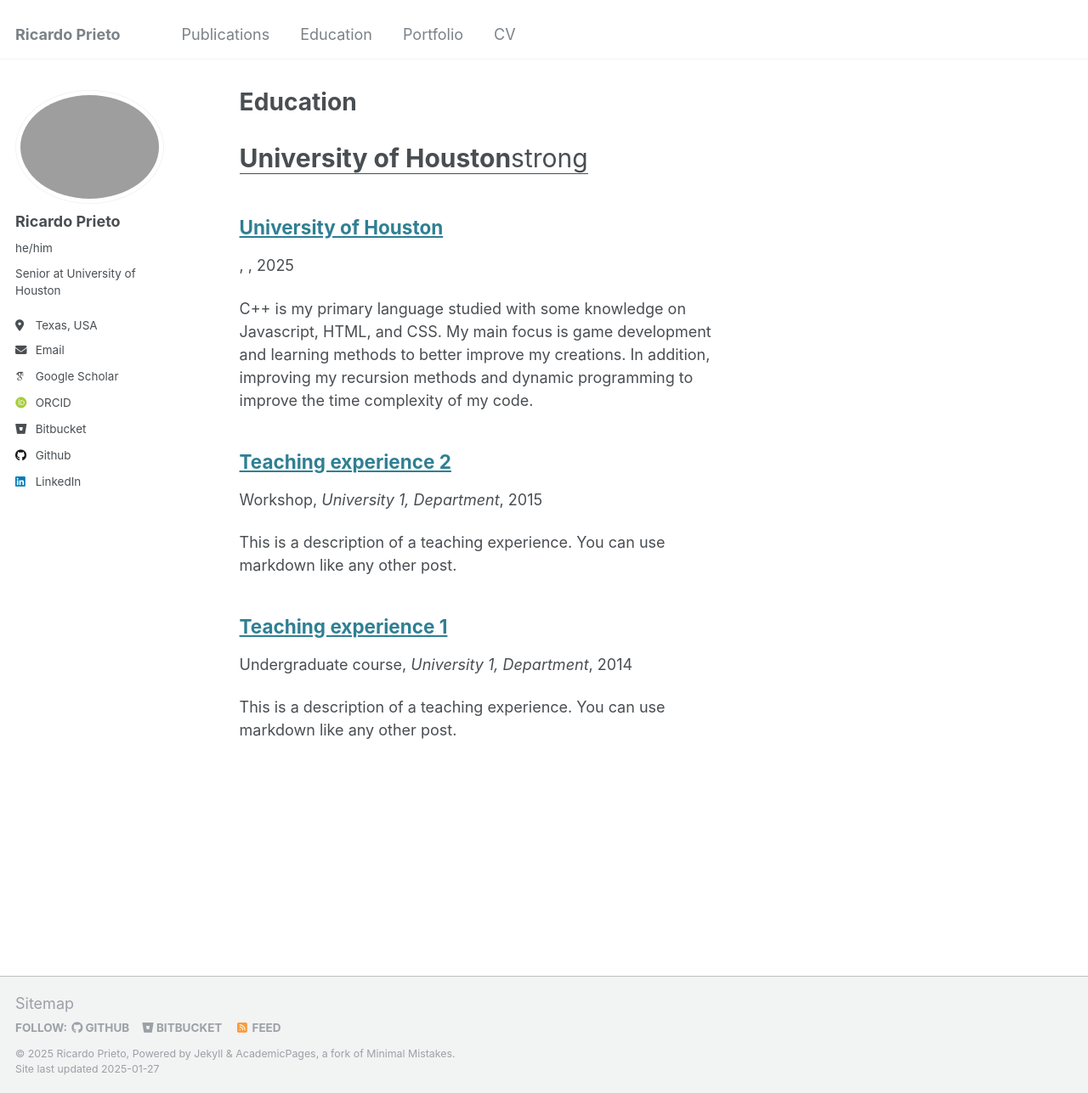
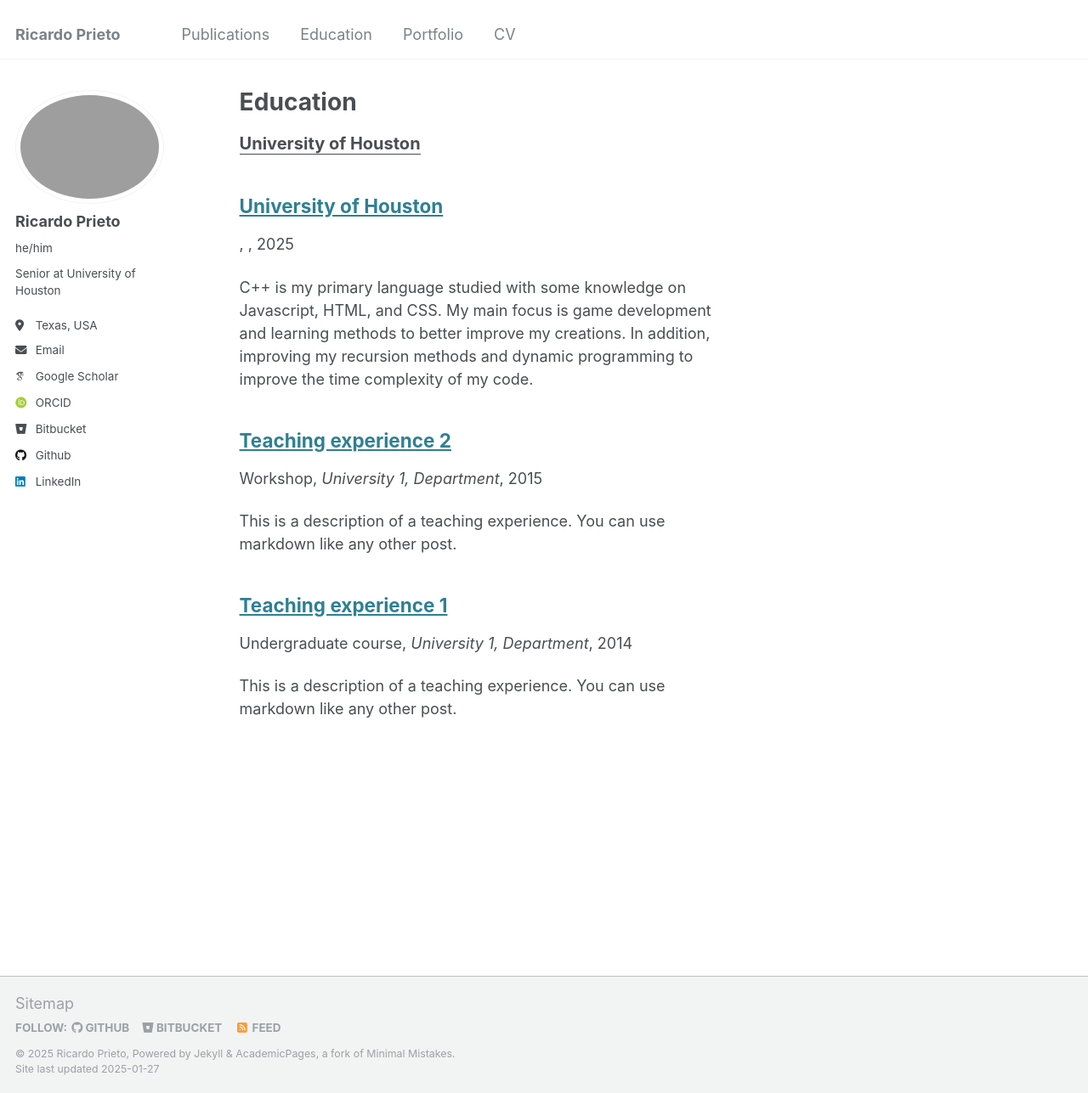
Before and after one commit to ricarpr/ricarpr.github.io, a Jekyll site: the page built from _pages/teaching.html, in a window 1280 px wide and 1287 px high. Shown: the whole window at 85% size. Built offline with Jekyll 4.4.1, drawn with Linux system fonts in a browser that asks for light colours; some web fonts are replaced.

Commit message:
Update teaching.html

```diff
--- a/_pages/teaching.html
+++ b/_pages/teaching.html
@@ -4,7 +4,7 @@ title: "Education"
 permalink: /teaching/
 author_profile: true
 ---
-<p style="font-size: 30px"><u><strong>University of Houston</strong>strong</u></p>
+<p style="font-size: 20px"><u><strong>University of Houston</strong></u></p>
 {% for post in site.teaching reversed %}
   {% include archive-single.html %}
 {% endfor %}
```
